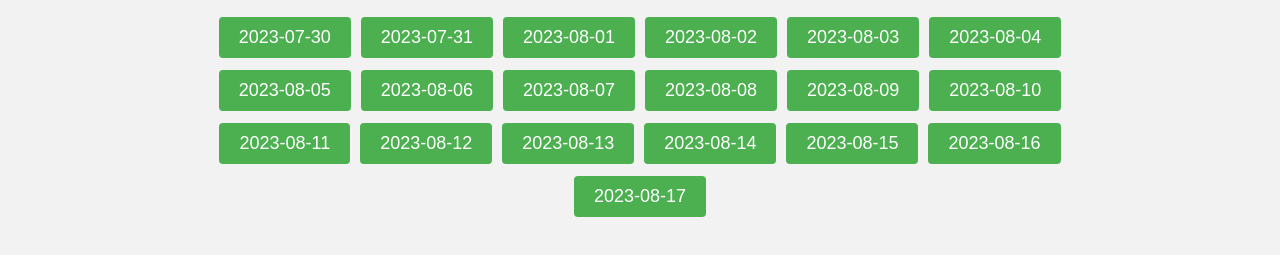
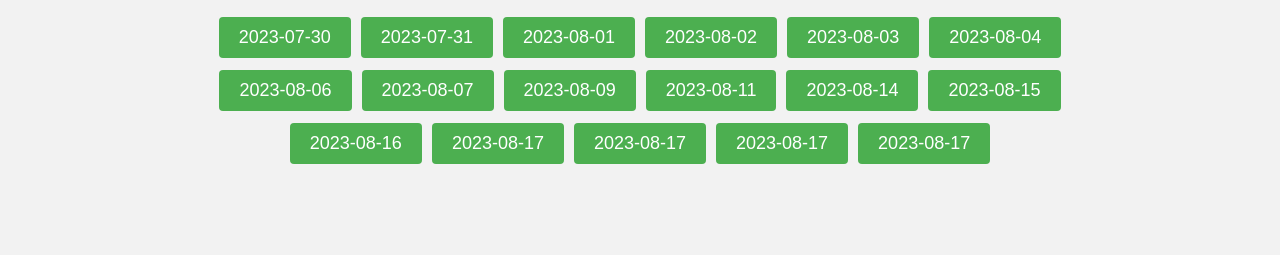
Before and after one commit to kohtaewoo/steelless, a website: page html/news.html in a window 1280 px wide. Shown: the part 215-470 px from the top of the page. Drawn offline with Linux system fonts and the light colour scheme; files whose address does not match are found by name.

Commit message:
Update news.html

```diff
--- a/html/news.html
+++ b/html/news.html
@@ -97,19 +97,18 @@
             <button onclick="showNewsLinksByDate('2023-08-02')">2023-08-02</button>
             <button onclick="showNewsLinksByDate('2023-08-03')">2023-08-03</button>
             <button onclick="showNewsLinksByDate('2023-08-04')">2023-08-04</button>
-            <button onclick="showNewsLinksByDate('2023-08-05')">2023-08-05</button>
             <button onclick="showNewsLinksByDate('2023-08-06')">2023-08-06</button>
             <button onclick="showNewsLinksByDate('2023-08-07')">2023-08-07</button>
-            <button onclick="showNewsLinksByDate('2023-08-08')">2023-08-08</button>
             <button onclick="showNewsLinksByDate('2023-08-09')">2023-08-09</button>
-            <button onclick="showNewsLinksByDate('2023-08-10')">2023-08-10</button>
             <button onclick="showNewsLinksByDate('2023-08-11')">2023-08-11</button>
-            <button onclick="showNewsLinksByDate('2023-08-12')">2023-08-12</button>
-            <button onclick="showNewsLinksByDate('2023-08-13')">2023-08-13</button>
             <button onclick="showNewsLinksByDate('2023-08-14')">2023-08-14</button>
             <button onclick="showNewsLinksByDate('2023-08-15')">2023-08-15</button>
             <button onclick="showNewsLinksByDate('2023-08-16')">2023-08-16</button>
             <button onclick="showNewsLinksByDate('2023-08-17')">2023-08-17</button>
+            <button onclick="showNewsLinksByDate('2023-08-20')">2023-08-17</button>
+            <button onclick="showNewsLinksByDate('2023-08-21')">2023-08-17</button>
+            <button onclick="showNewsLinksByDate('2023-08-23')">2023-08-17</button>
+
             <!-- ... -->
         </div>
         <div id="news-links">
```
